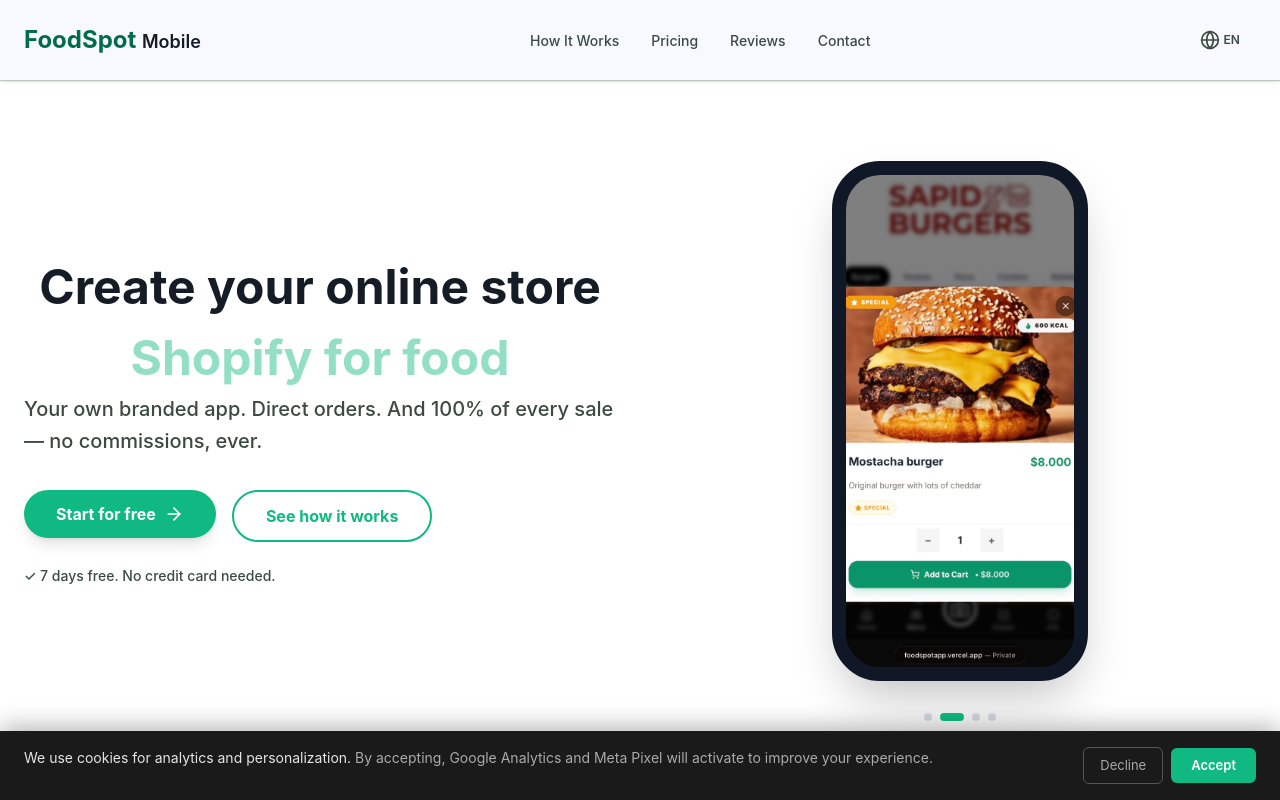
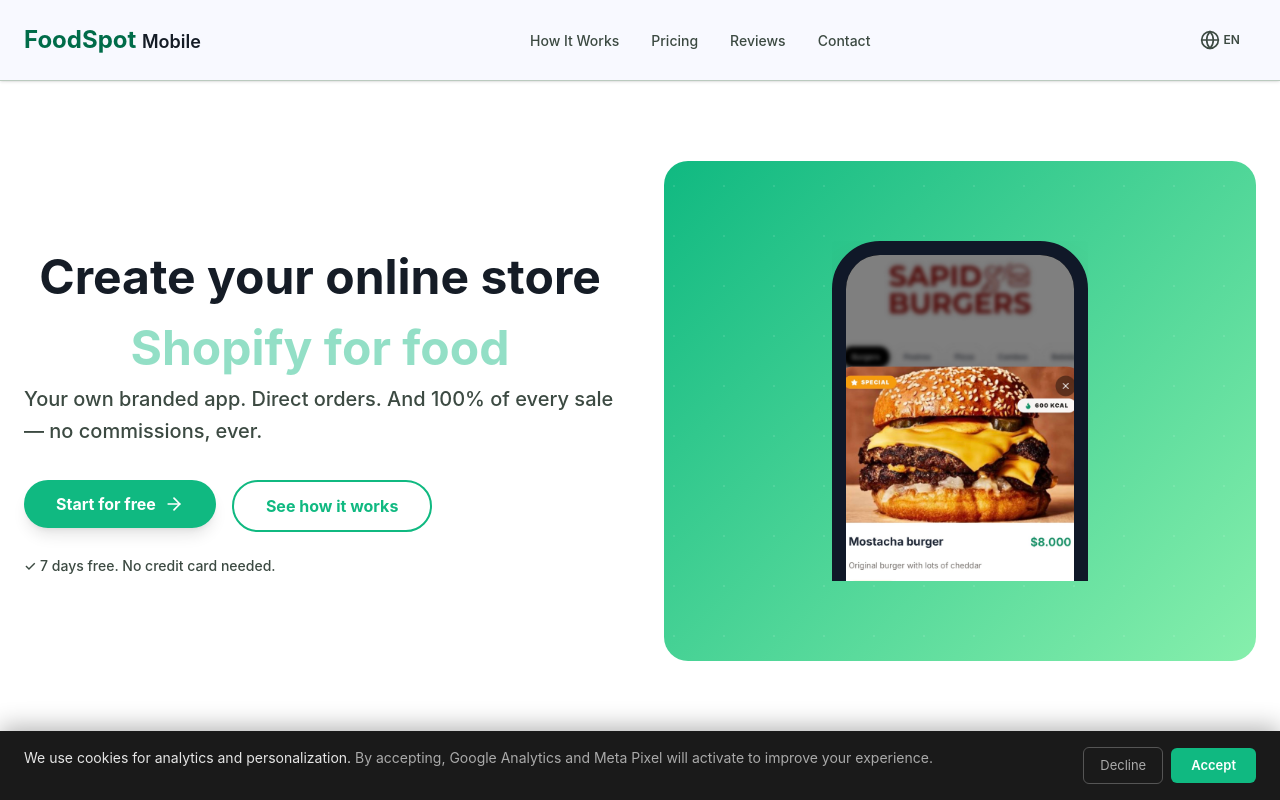
Before and after one commit to hikaribrandan3-code/foodspot-new-landing-page-, a React (Vite) app: page / in a window 1280 px wide. Shown: the top 800 px of the page. Built offline with nearby package versions, Linux system fonts and the light colour scheme; a web font is replaced by a local one.

Commit message:
Add leaf background gradient, reduce phone to 65% showing, improve hero layout

```diff
--- a/src/components/MainSections.tsx
+++ b/src/components/MainSections.tsx
@@ -206,9 +206,15 @@ export function Hero() {
             </p>
           </div>
 
-          {/* Right: Animated phone mockup */}
-          <div className="hidden md:flex justify-center">
-            <AnimatedPhoneShowcase />
+          {/* Right: Phone with leaf background */}
+          <div className="hidden md:flex justify-center items-center relative" style={{ background: 'linear-gradient(135deg, #10b981 0%, #86efac 100%)', borderRadius: '24px', padding: '40px', minHeight: '500px' }}>
+            {/* Leaf pattern overlay */}
+            <div className="absolute inset-0 opacity-10" style={{ backgroundImage: 'radial-gradient(circle at 20% 50%, #ffffff 1px, transparent 1px)', backgroundSize: '50px 50px' }}></div>
+
+            {/* Phone mockup - 65% showing */}
+            <div className="relative z-10" style={{ height: '340px', overflow: 'hidden' }}>
+              <AnimatedPhoneShowcase />
+            </div>
           </div>
         </div>
 
```
